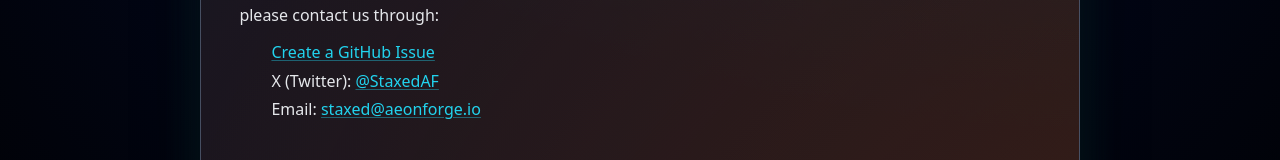
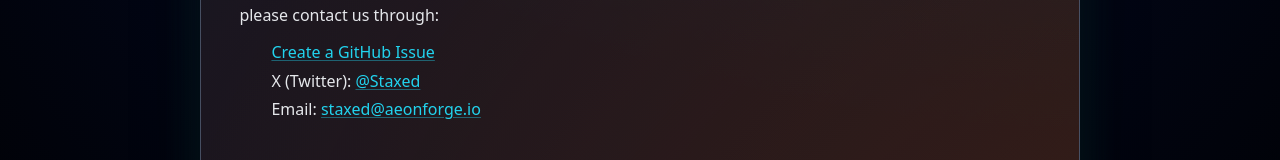
Before and after one commit to Staxed/devsite, a Next.js app: page /accessibility in a window 1280 px wide. Shown: the part 1161-1321 px from the top of the page. Built offline with nearby package versions, Linux system fonts and the light colour scheme.

Commit message:
chore: Update X profile links and remove placeholder text
Update X/Twitter handle from @StaxedAF to @Staxed across all pages
and remove "coming soon" placeholder sentence from homepage.

```diff
--- a/app/accessibility/page.tsx
+++ b/app/accessibility/page.tsx
@@ -88,11 +88,11 @@
               <li>
                 X (Twitter):{" "}
                 <a
-                  href="https://x.com/StaxedAF"
+                  href="https://x.com/Staxed"
                   target="_blank"
                   rel="noopener noreferrer"
                 >
-                  @StaxedAF
+                  @Staxed
                   <span className="sr-only"> (opens in new tab)</span>
                 </a>
               </li>
--- a/app/layout.tsx
+++ b/app/layout.tsx
@@ -35,7 +35,7 @@
     description:
       "Staxed - Developer, Crypto enthusiast, and AI Aficionado. Building tools, dragons, and digital worlds.",
     images: ["/assets/StaxedDragonAvatar.jpg"],
-    creator: "@StaxedAF",
+    creator: "@Staxed",
   },
   icons: {
     icon: "/assets/StaxedDragonAvatar.jpg",
@@ -71,7 +71,7 @@
               image: `${BASE_URL}/assets/StaxedDragonAvatar.jpg`,
               sameAs: [
                 "https://github.com/Staxed",
-                "https://x.com/StaxedAF",
+                "https://x.com/Staxed",
               ],
               jobTitle: "Developer",
               description:
--- a/app/page.tsx
+++ b/app/page.tsx
@@ -18,8 +18,7 @@
           <p className="subtitle">
             I am a Creator blending AI, blockchain, and art to build tools,
             dragons, and digital worlds 🐉 | Focused on automation, design,
-            imagination ... and whatever else I&apos;m breaking this week. A
-            fuller site is coming soon; for now, start here.
+            imagination ... and whatever else I&apos;m breaking this week.
           </p>
 
           <div className="links">
@@ -34,7 +33,7 @@
             </a>
             <a
               className="btn btn-x"
-              href="https://x.com/StaxedAF"
+              href="https://x.com/Staxed"
               target="_blank"
               rel="noopener noreferrer"
             >
```
